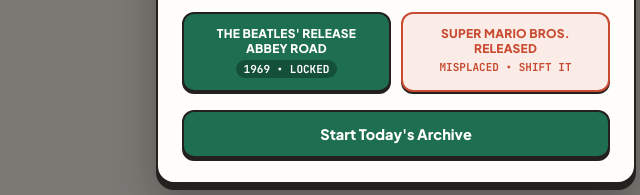
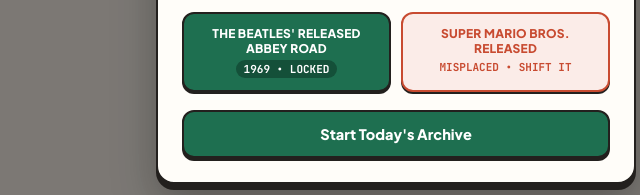
Before and after one commit to bmg495/Chronanza, a plain HTML site: page index.html in a window 1280 px wide. Shown: the part 447-642 px from the top of the page, 244-884 px from the left. Drawn offline with Linux system fonts and the light colour scheme.

Commit message:
Update index.html
Fixed spelling

```diff
--- a/index.html
+++ b/index.html
@@ -1200,7 +1200,7 @@
 
             <div class="example-grid">
                 <div class="example-tile locked">
-                    <div style="font-weight:800; letter-spacing:0.02em; margin-bottom:4px;">THE BEATLES' RELEASE ABBEY ROAD</div>
+                    <div style="font-weight:800; letter-spacing:0.02em; margin-bottom:4px;">THE BEATLES' RELEASED ABBEY ROAD</div>
                     <div style="display:inline-block; padding:2px 8px; border-radius:999px; background:var(--accent-emerald-deep); font-family:'JetBrains Mono', monospace; font-weight:700; font-size:11px;">1969 • LOCKED</div>
                 </div>
                 <div class="example-tile wrong">
```
